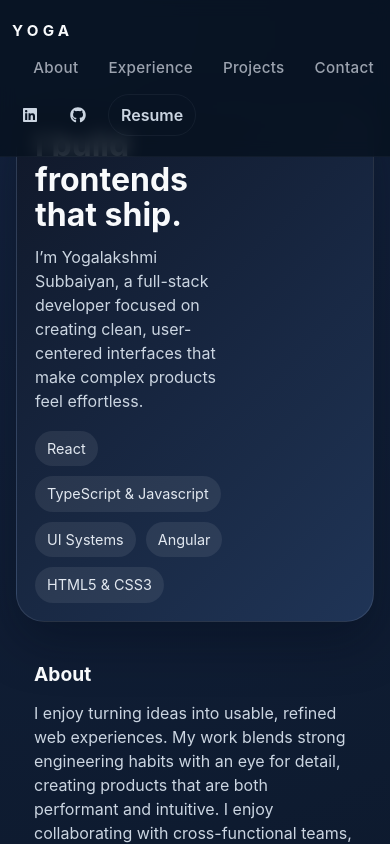
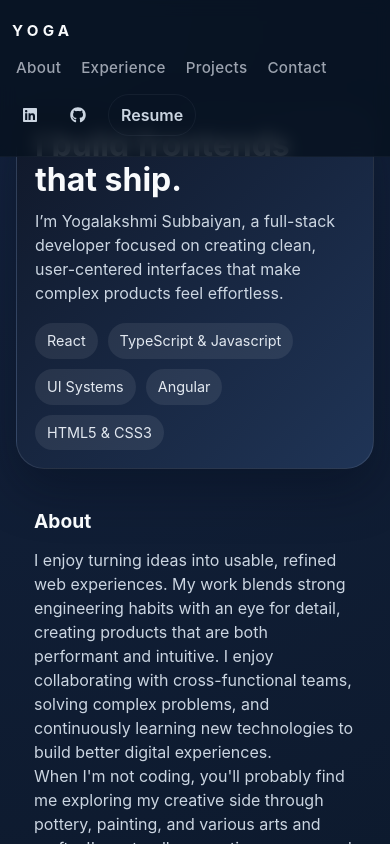
Before and after one commit to YogalakshmiSubbaiyan/portfolio, a React (Vite) app: page / in a window 390 px wide. Shown: the top 844 px of the page. Built offline with nearby package versions, Linux system fonts and the light colour scheme.

Commit message:
Updated responsive web pages

```diff
--- a/src/App.css
+++ b/src/App.css
@@ -129,6 +129,25 @@ html {
   scroll-padding-top: 96px; /* ensures anchor jumps land below fixed header */
 }
 
+@media (max-width: 940px) {
+  .topbar {
+    align-items: flex-start;
+    gap: 12px;
+  }
+
+  .topnav {
+    flex-wrap: wrap;
+    gap: 12px;
+    margin-left: 0;
+    width: 100%;
+  }
+
+  .top-actions {
+    width: 100%;
+    justify-content: flex-start;
+  }
+}
+
 @media (max-width: 640px) {
   .appContainer {
     padding: 16px;
@@ -139,4 +158,12 @@ html {
     align-items: flex-start;
     gap: 8px;
   }
+
+  .topnav {
+    justify-content: flex-start;
+  }
+
+  .top-actions {
+    justify-content: flex-start;
+  }
 }
--- a/src/mainComponent/mainComponent.css
+++ b/src/mainComponent/mainComponent.css
@@ -218,7 +218,15 @@
 }
 
 @media (max-width: 940px) {
+  .hero-section {
+    grid-template-columns: 1fr;
+  }
+
   .skills-grid {
+    grid-template-columns: 1fr;
+  }
+
+  .project-grid {
     grid-template-columns: 1fr;
   }
 }
@@ -294,16 +302,6 @@
   transform: translateY(-1px);
 }
 
-@media (max-width: 940px) {
-  .content-grid {
-    grid-template-columns: 1fr;
-  }
-
-  .project-grid {
-    grid-template-columns: 1fr;
-  }
-}
-
 @media (max-width: 640px) {
   .hero-section,
   .content-section {
```
